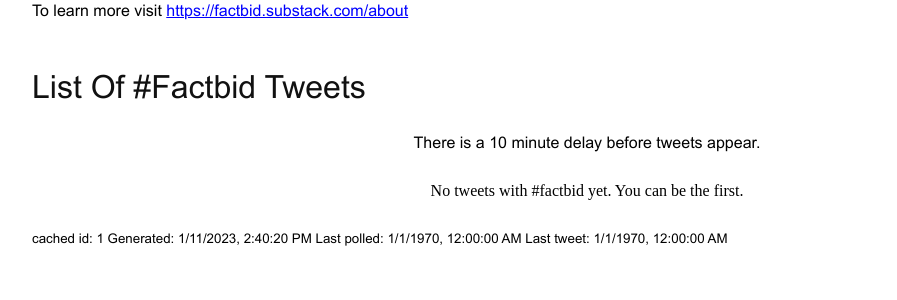
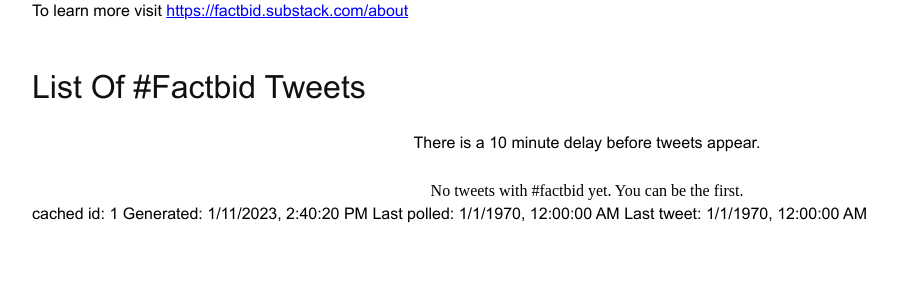
Before and after one commit to aaronfactbid/factbid2, a PHP site: page /index.php in a window 1280 px wide. Shown: the part 400-700 px from the top of the page, without its empty margins (53-950 px from the left). Run offline with PHP 8.4, Linux system fonts and the light colour scheme; tables that the repository leaves empty or names only in its code hold one stand-in row (values such as "Sample post"); data that the repository does not hold is empty.

Commit message:
update style for footer

```diff
--- a/footer.php
+++ b/footer.php
@@ -1,4 +1,4 @@
-<p><sub>
+<p class="footer-text">
 <?php
 $sql = "SELECT id_process,UNIX_TIMESTAMP(finished_ts) AS finished_int,UNIX_TIMESTAMP(tweet_last_ts) AS tweet_last_int FROM `process` WHERE finished_ts IS NOT NULL ORDER BY id_process DESC LIMIT 1;";
 $result_footer = mysqli_query($conn, $sql);
@@ -9,7 +9,7 @@ if(mysqli_num_rows($result_footer) > 0) {
 	echo 'document.write("Generated: " + date_generated.toLocaleString()); document.write(" Last polled: " + date_polled.toLocaleString()); document.write(" Last tweet: " + date_last.toLocaleString());</script>';
 }
 ?>
-</sub></p>
+</p>
 </div>
 </body>
 </html>
```
